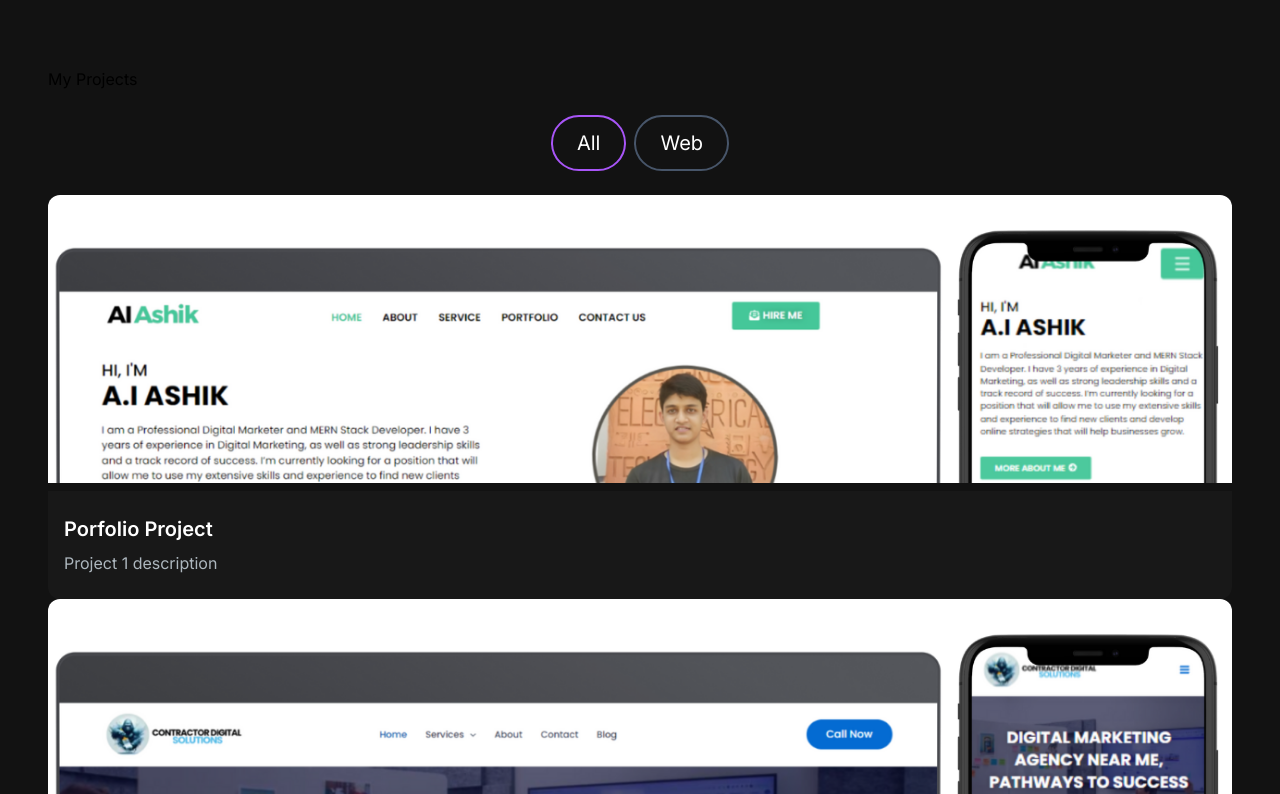
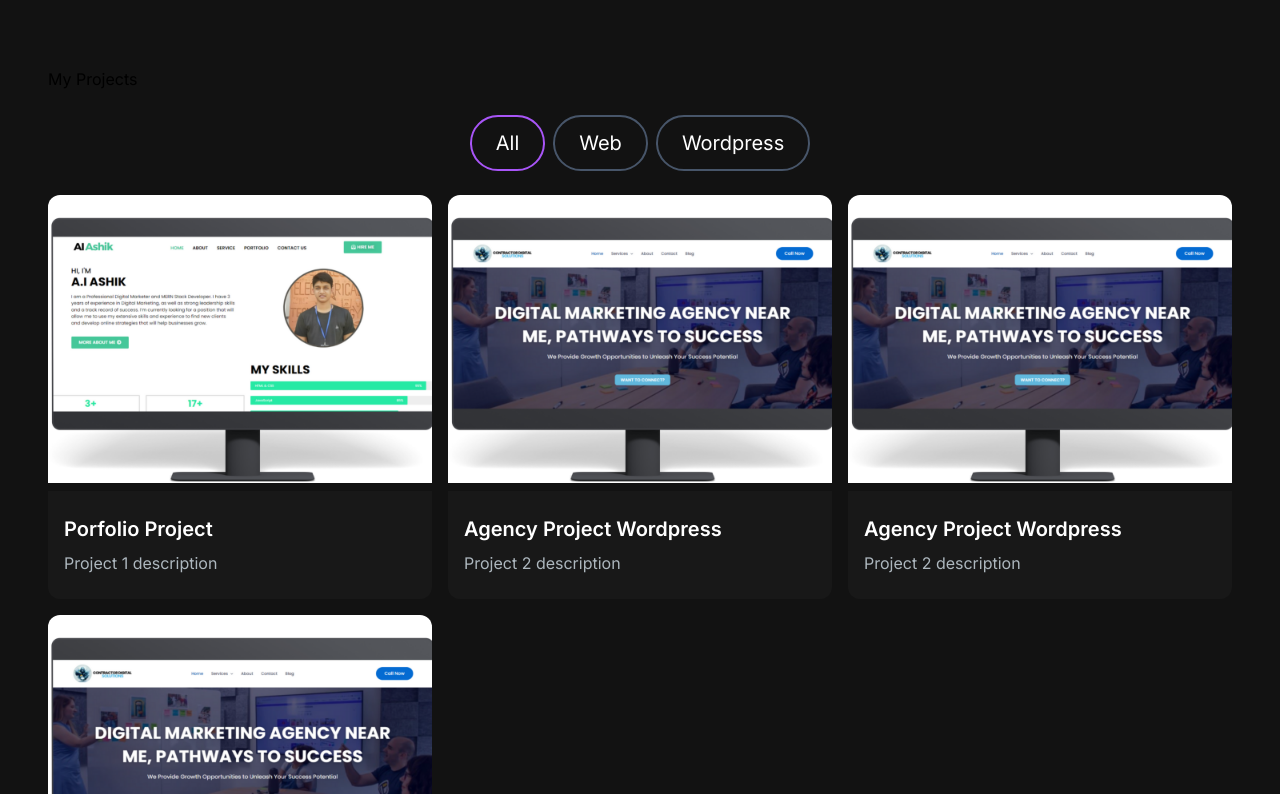
Before and after one commit to AI-Ashik/react-tailwind-portfolio, a Next.js app: page / in a window 1280 px wide. Shown: the part 1126-1920 px from the top of the page. Built offline with nearby package versions, Linux system fonts and the light colour scheme.

Commit message:
created and added funcitonality in projects section

```diff
--- /dev/null
+++ b/app/components/ProjectTag.jsx
@@ -0,0 +1,15 @@
+const ProjectTag = ({ name, onClick, isSelected }) => {
+  const buttonStyles = isSelected
+    ? "text-white border-purple-500"
+    : "border-[#ADB7BE] border-slate-600 hover:border-white";
+  return (
+    <button
+      className={`${buttonStyles} rounded-full border-2 px-6 py-3 text-xl cursor-pointer`}
+      onClick={() => onClick(name)}
+    >
+      {name}
+    </button>
+  );
+};
+
+export default ProjectTag;
--- a/app/components/ProjectsSection.jsx
+++ b/app/components/ProjectsSection.jsx
@@ -1,4 +1,7 @@
+"use client";
+import { useState } from "react";
 import ProjectCard from "./ProjectCard";
+import ProjectTag from "./ProjectTag";
 
 const projectsData = [
   {
@@ -6,7 +9,7 @@ const projectsData = [
     title: "Porfolio Project",
     description: "Project 1 description",
     image: "/images/projects/portfolioW.png",
-    tag: ["All", "Web"],
+    tag: ["All", "Wordpress"],
     gitUrl: "/",
     previewUrl: "/",
   },
@@ -15,62 +18,63 @@ const projectsData = [
     title: "Agency Project Wordpress",
     description: "Project 2 description",
     image: "/images/projects/cdsW.png",
-    tag: ["All", "Web"],
+    tag: ["All", "Wordpress"],
     gitUrl: "/",
     previewUrl: "/",
   },
-  // {
-  //   id: 3,
-  //   title: "E-commerce Application",
-  //   description: "Project 3 description",
-  //   image: "/images/projects/3.png",
-  //   tag: ["All", "Web"],
-  //   gitUrl: "/",
-  //   previewUrl: "/",
-  // },
-  // {
-  //   id: 4,
-  //   title: "Food Ordering Application",
-  //   description: "Project 4 description",
-  //   image: "/images/projects/4.png",
-  //   tag: ["All", "Mobile"],
-  //   gitUrl: "/",
-  //   previewUrl: "/",
-  // },
-  // {
-  //   id: 5,
-  //   title: "React Firebase Template",
-  //   description: "Authentication and CRUD operations",
-  //   image: "/images/projects/5.png",
-  //   tag: ["All", "Web"],
-  //   gitUrl: "/",
-  //   previewUrl: "/",
-  // },
-  // {
-  //   id: 6,
-  //   title: "Full-stack Roadmap",
-  //   description: "Project 5 description",
-  //   image: "/images/projects/6.png",
-  //   tag: ["All", "Web"],
-  //   gitUrl: "/",
-  //   previewUrl: "/",
-  // },
+  {
+    id: 3,
+    title: "Agency Project Wordpress",
+    description: "Project 2 description",
+    image: "/images/projects/cdsW.png",
+    tag: ["All", "Wordpress"],
+    gitUrl: "/",
+    previewUrl: "/",
+  },
+  {
+    id: 4,
+    title: "Agency Project Wordpress",
+    description: "Project 2 description",
+    image: "/images/projects/cdsW.png",
+    tag: ["All", "Wordpress"],
+    gitUrl: "/",
+    previewUrl: "/",
+  },
 ];
 
 const ProjectsSection = () => {
+  const [tag, seTag] = useState("All");
+
+  const handleTagChange = (newTag) => {
+    seTag(newTag);
+  };
+
+  const filtedredProjects = projectsData.filter((project) =>
+    project.tag.includes(tag)
+  );
+
   return (
     <>
       <h2>My Projects</h2>
       <div className="text-white flex flex-row justify-center items-center gap-2 py-6">
-        <button className="rounded-full border-2 border-purple-500 px-6 py-3 text-xl cursor-pointer ">
-          All
-        </button>
-        <button className="rounded-full border-2 border-slate-600 hover:border-white px-6 py-3 text-xl cursor-pointer ">
-          Web
-        </button>
+        <ProjectTag
+          onClick={handleTagChange}
+          name="All"
+          isSelected={tag === "All"}
+        />
+        <ProjectTag
+          onClick={handleTagChange}
+          name="Web"
+          isSelected={tag === "Web"}
+        />
+        <ProjectTag
+          onClick={handleTagChange}
+          name="Wordpress"
+          isSelected={tag === "Wordpress"}
+        />
       </div>
-      <div>
-        {projectsData.map((project) => (
+      <div className="grid grid-cols-1 md:grid-cols-2 lg:grid-cols-3 gap-4">
+        {filtedredProjects.map((project) => (
           <ProjectCard
             key={project.id}
             title={project.title}
```
